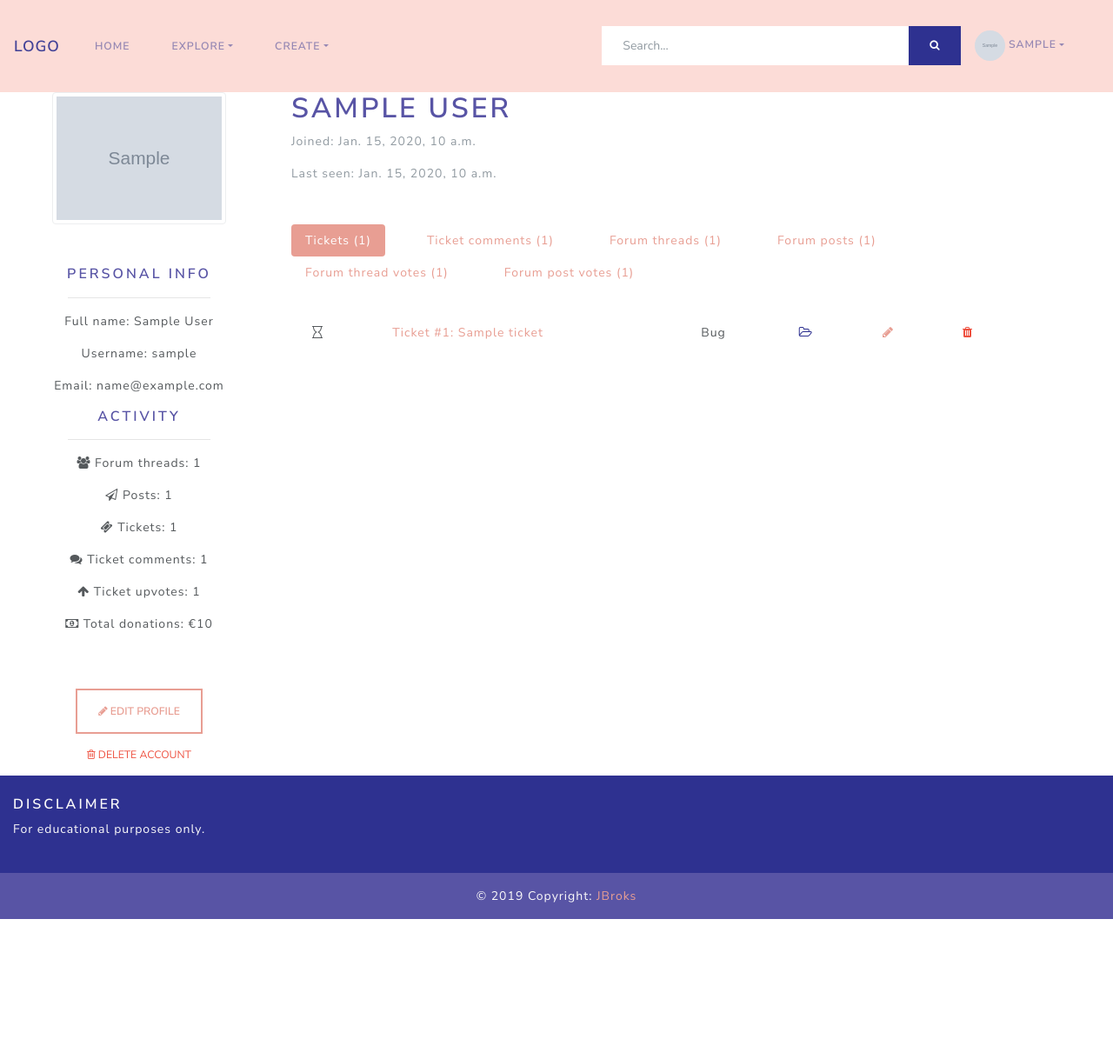
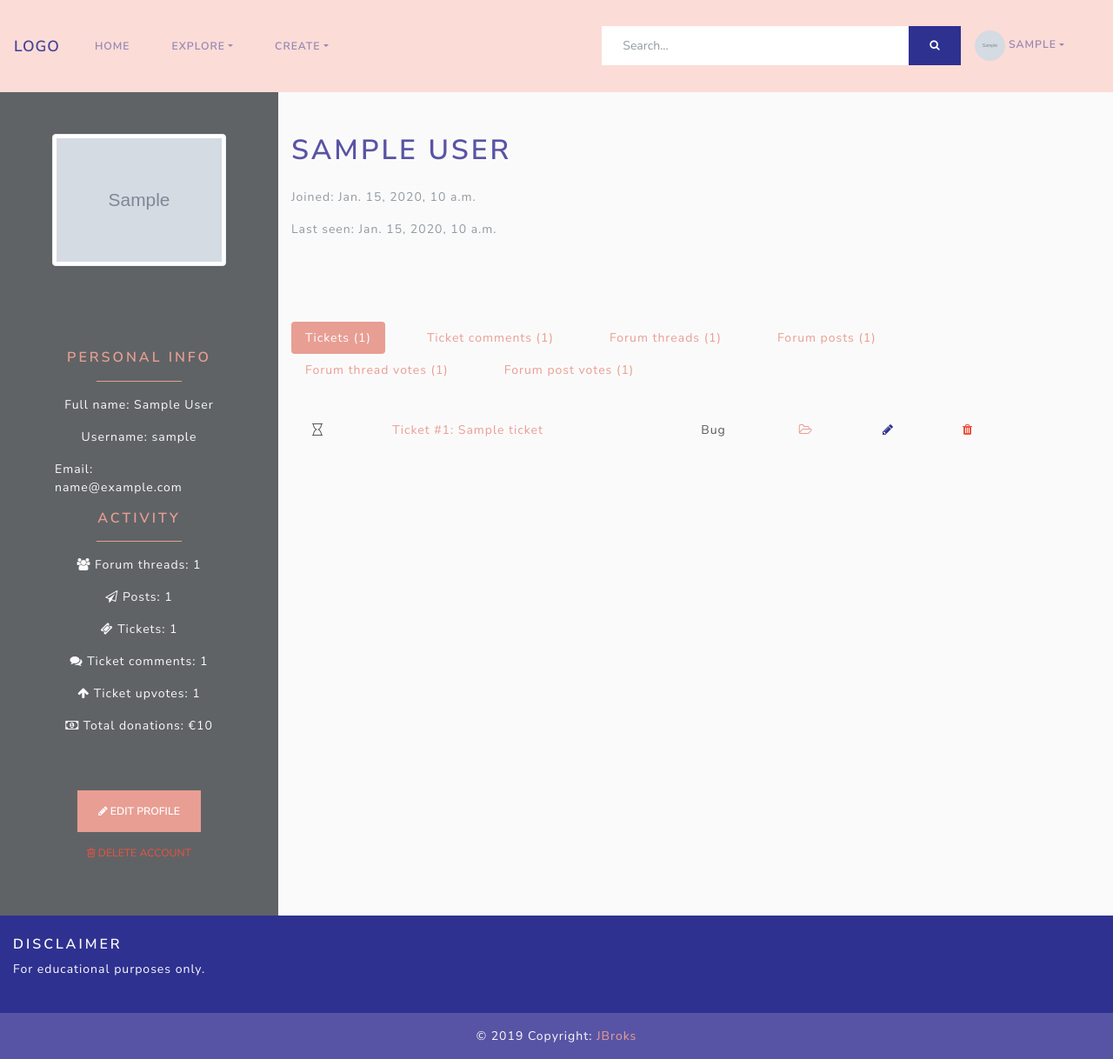
Before and after one commit to JBroks/unicornattractor_issue_tracker, a Django app: a page that uses accounts/templates/profile.html in a window 1280 px wide. Shown: the whole page at 87% size. Before the commit the page ends 1057 px from the top, so only its background shows below. Run offline with Django 3.2, Linux system fonts and the light colour scheme; a user stored in the database is signed in; tables that the repository leaves empty hold one stand-in row (values such as "Sample post"); grey boxes marked "Sample" are stand-in pictures; some libraries are stand-ins or nearby versions.

Commit message:
Profile page styling

```diff
--- a/accounts/templates/profile.html
+++ b/accounts/templates/profile.html
@@ -2,11 +2,11 @@
 
 <!-- Page content container (BEGINNING) -->
 <section class="content-container">
-    <div class="container-fluid">
+    <div class="container-fluid bgr-off-white">
         <div class="row">
 
             <!-- Profile photo container (BEGINNING)-->
-            <div class="col-lg-3 col-md-12 d-flex justify-content-center">
+            <div class="col-lg-3 col-md-12 d-flex justify-content-center bgr-dark-grey p-5">
                 <img class="img-thumbnail profile-image" src="{{ user.userprofile.image.url }}" alt="Profile image">
             </div>
             <!-- Profile photo container (END)-->
@@ -14,13 +14,13 @@
             <!-- User profile heading and last seen info (BEGINNING) -->
             <div class="col-lg-8 col-md-12">
                 <div class="row">
-                    <div class="col-sm-12 d-flex justify-content-lg-start justify-content-center">
+                    <div class="col-sm-12 d-flex justify-content-lg-start justify-content-center pt-5 pb-3">
                         <h1>{{ user.first_name }} {{ user.last_name }}</h1>
                     </div>
                     <div class="col-sm-12 d-flex justify-content-lg-start justify-content-center">
                         <p class="text-muted">Joined: {{ user.date_joined }}</p>
                     </div>
-                    <div class="col-sm-12 d-flex justify-content-lg-start justify-content-center">
+                    <div class="col-sm-12 d-flex justify-content-lg-start justify-content-center pb-3">
                         <p class="text-muted">Last seen: {{ user.last_login }}</p>
                     </div>
                 </div>
@@ -97,7 +97,7 @@
                             <div class="col-sm-12 text-center">
                                 <div class="row">
                                     <div class="col-sm-12">
-                                        <button class="btn btn-outline-primary"><a class="text-reset text-decoration-none" href="{% url 'edit_profile' user.username %}"><i class="fa fa-pencil" aria-hidden="true"></i> Edit profile</a></button>
+                                        <button class="btn btn-primary"><a class="text-reset text-decoration-none" href="{% url 'edit_profile' user.username %}"><i class="fa fa-pencil" aria-hidden="true"></i> Edit profile</a></button>
                                     </div>
                                     <div class="col-sm-12">
                                         <button type="button" class="btn btn-link text-danger" data-toggle="modal" data-target="#deleteModal"><i class="fa fa-trash-o" aria-hidden="true"></i> Delete account</button>
@@ -111,15 +111,15 @@
             <!-- Show user details and activity, and account settings in form of accordion on medium or smaller screens (END) -->
 
             <!-- User information - showing only on large and xl devices (BEGINNING) -->
-            <div class="col-lg-3 col-md-12 pt-5 d-none d-lg-block">
+            <div class="col-lg-3 col-md-12 p-5 d-none d-lg-block bgr-dark-grey text-light">
 
                 <!-- Personal info container (BEGINNING)-->
                 <div class="row mx-auto">
                     <div class="col-sm-12">
                         <div class="row">
                             <div class="col-sm-12 text-center">
-                                <h5>Personal info</h5>
-                                <hr class="mx-5">
+                                <h5 class="text-primary">Personal info</h5>
+                                <hr class="mx-5 profile-info-separator">
                             </div>
                             <div class="col-sm-12 d-flex justify-content-center">
                                 <p>Full name: {{ user.first_name }} {{ user.last_name }}</p>
@@ -140,8 +140,8 @@
                     <div class="col-sm-12">
                         <div class="row">
                             <div class="col-sm-12 text-center">
-                                <h5>Activity</h5>
-                                <hr class="mx-5">
+                                <h5 class="text-primary">Activity</h5>
+                                <hr class="mx-5 profile-info-separator">
                             </div>
                             <div class="col-sm-12 d-flex justify-content-center">
                                 <p><i class="fa fa-users" aria-hidden="true"></i> Forum threads: {{ thread_count }}</p>
@@ -171,7 +171,7 @@
                     <div class="col-sm-12 text-center d-none d-sm-block">
                         <div class="row">
                             <div class="col-sm-12">
-                                <button class="btn btn-outline-primary"><a class="text-reset text-decoration-none" href="{% url 'edit_profile' user.username %}"><i class="fa fa-pencil" aria-hidden="true"></i> Edit profile</a></button>
+                                <button class="btn btn-primary"><a class="text-reset text-decoration-none" href="{% url 'edit_profile' user.username %}"><i class="fa fa-pencil" aria-hidden="true"></i> Edit profile</a></button>
                             </div>
                             <div class="col-sm-12">
                                 <button type="button" class="btn btn-link text-danger" data-toggle="modal" data-target="#deleteModal"><i class="fa fa-trash-o" aria-hidden="true"></i> Delete account</button>
@@ -185,7 +185,7 @@
             <!-- User information - showing only on large and xl devices (END) -->
 
             <!-- Pills (BEGINNING) -->
-            <div class="col-lg-8 col-md-12">
+            <div class="col-lg-8 col-md-12 pt-3 pb-5">
 
                 <!-- Pills navigation buttons (BEGINNING) -->
                 <ul class="nav nav-pills mb-3 flex-column flex-sm-row" id="pills-tab" role="tablist">
@@ -232,8 +232,8 @@
                                             </td>
                                             <td class="text-center text-md-left"><a class="text-decoration-none" href="{% url 'view_ticket' ticket.id %}">Ticket #{{ ticket.id }}: {{ ticket.subject }}</a></td>
                                             <td class="text-center">{{ ticket.ticket_type }}</td>
-                                            <td class="text-center"><a href="{% url 'view_ticket' ticket.id %}" data-toggle="tooltip" data-placement="top" title="View"><i class="fa fa-folder-open-o text-dark" aria-hidden="true"></i></a></td>
-                                            <td class="text-center"><a href="{% url 'edit_ticket' ticket.id %}" data-toggle="tooltip" data-placement="top" title="Edit"><i class="fa fa-pencil text-primary" aria-hidden="true"></i></a></td>
+                                            <td class="text-center"><a href="{% url 'view_ticket' ticket.id %}" data-toggle="tooltip" data-placement="top" title="View"><i class="fa fa-folder-open-o" aria-hidden="true"></i></a></td>
+                                            <td class="text-center"><a href="{% url 'edit_ticket' ticket.id %}" data-toggle="tooltip" data-placement="top" title="Edit"><i class="fa fa-pencil text-dark" aria-hidden="true"></i></a></td>
                                             <td class="text-center"><span data-toggle="modal" data-target="#deleteModal{{ticket.id}}"><a type="button" data-toggle="tooltip" data-placement="top" title="Delete"><i class="fa fa-trash text-danger" aria-hidden="true"></i></a></span></td>
                                         </tr>
 
@@ -379,8 +379,8 @@
                                             <td class="text-center text-md-left"><a class="text-decoration-none" href="{% url 'view_thread' thread.id %}">Thread #{{ thread.id}}: {{ thread.subject }}</a></td>
                                             <td class="text-md-left d-none d-md-table-cell "> {{ thread.date_created | timesince }} ago</td>
                                             <td class="text-center"><i class="fa fa-comments" aria-hidden="true"></i> {{ thread.post_count }}</td>
-                                            <td class="text-center"><a href="{% url 'view_thread' thread.id %}" data-toggle="tooltip" data-placement="top" title="View"><i class="fa fa-folder-open-o text-dark" aria-hidden="true"></i></a></td>
-                                            <td class="text-center"><a href="{% url 'edit_thread' thread.id %}" data-toggle="tooltip" data-placement="top" title="Edit"><i class="fa fa-pencil text-primary" aria-hidden="true"></i></a></td>
+                                            <td class="text-center"><a href="{% url 'view_thread' thread.id %}" data-toggle="tooltip" data-placement="top" title="View"><i class="fa fa-folder-open-o" aria-hidden="true"></i></a></td>
+                                            <td class="text-center"><a href="{% url 'edit_thread' thread.id %}" data-toggle="tooltip" data-placement="top" title="Edit"><i class="fa fa-pencil text-dark" aria-hidden="true"></i></a></td>
                                             <td class="text-center"><span data-toggle="modal" data-target="#deleteThreadModal{{thread.id}}"><a type="button" data-toggle="tooltip" data-placement="top" title="Delete"><i class="fa fa-trash text-danger" aria-hidden="true"></i></a></span></td>
                                         </tr>
 
@@ -567,8 +567,7 @@
                                     <tbody class="post-votes-table">
                                         {% if post_votes_count > 0 %} {% for voted in user_post_votes %}
                                         <tr>
-                                            <td class="text-center text-md-left"><span class="text-capitalize">{{ voted.vote_type }}d</span> <a class="text-decoration-none" href="{% url 'view_thread' voted.post.thread.id %}#post{{voted.post.id}}">Post #{{ voted.post.id }}</a> on {{ voted.date_created
-                                                }}</td>
+                                            <td class="text-center text-md-left"><span class="text-capitalize">{{ voted.vote_type }}d</span> <a class="text-decoration-none" href="{% url 'view_thread' voted.post.thread.id %}#post{{voted.post.id}}">Post #{{ voted.post.id }}</a> on {{ voted.date_created }}</td>
                                         </tr>
                                         {% endfor %}{% else %} You have not liked / disliked any posts yet. {% endif %}
                                     </tbody>
--- a/static/scss/main.scss
+++ b/static/scss/main.scss
@@ -11,6 +11,7 @@ $color-pink: #e89e93;
 $color-light-pink: #fcdcd7;
 $color-yellow: #fcd731;
 $color-grey: #cacaca;
+$color-dark-grey: #5f6366;
 $color-green: #63d37b;
 
 /* Bootstrap classes colors adjusted */
@@ -75,6 +76,10 @@ $navbar-light-active-color: rgba($dark, .9);
 
 .bgr-off-white {
   background-color: $color-off-white;
+}
+
+.bgr-dark-grey {
+  background-color: $color-dark-grey;
 }
 
 /* Flexbox used to create a sticky footer and avoid empty space
@@ -220,6 +225,12 @@ main {
   border-top: 1px solid $color-purple;
 }
 
+/* Profile personal user info hr styling */
+
+.profile-info-separator {
+  border-top: 1px solid $primary;
+}
+
 /* All tickets page heading section separator */
 
 #tickets-heading-container, #forum-heading-container , #add-ticket-section,
@@ -293,8 +304,8 @@ textarea,
 /* Overwrite bootstrap class to place fixed 'add-ticket' button to the right */
 
 .fixed-bottom {
-  bottom: 50px;
-  right: 50px;
+  bottom: 20px;
+  right: 20px;
   left: auto;
 }
 
```
Also changed, not shown: static/css/main.css, 1 other file.
